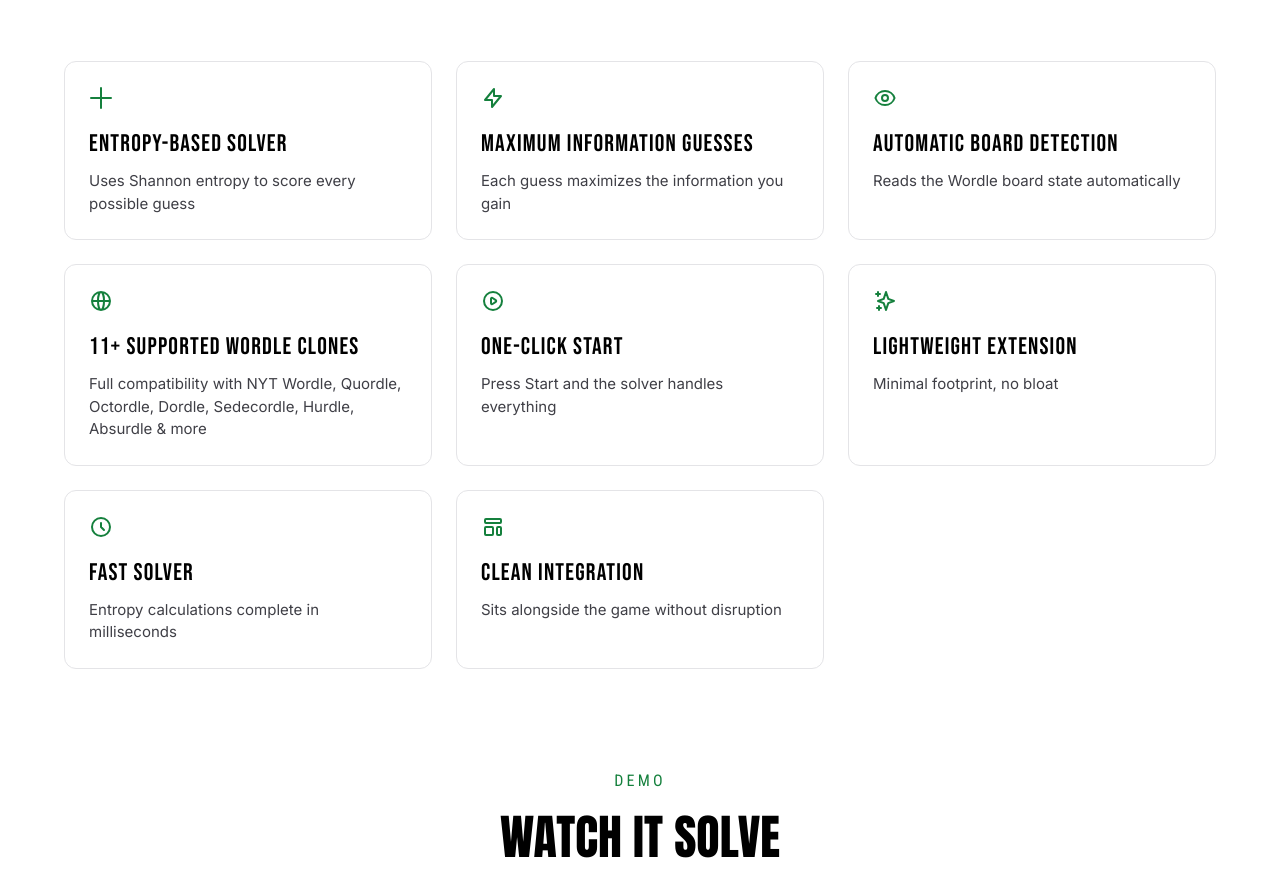
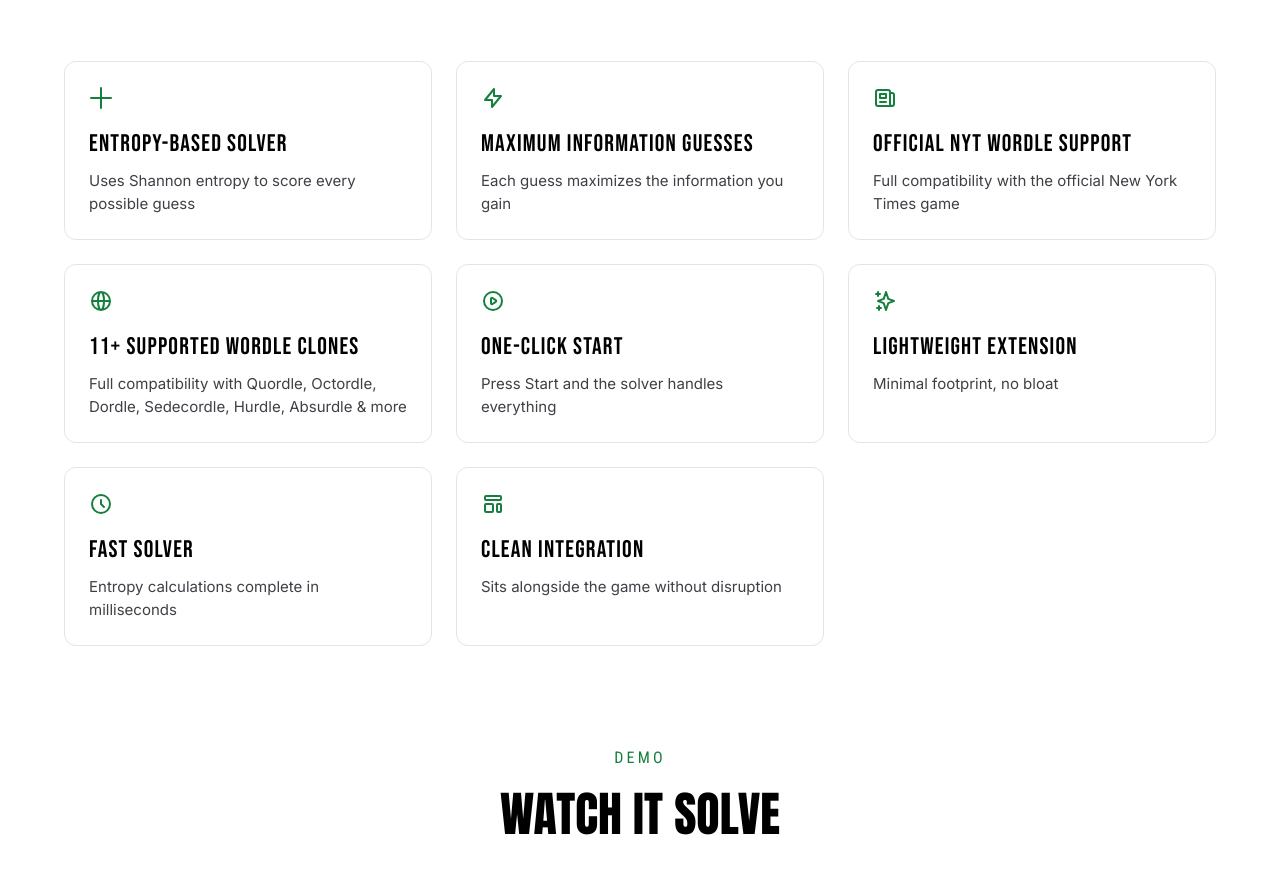
Before and after one commit to naitaj/wordle, a React (Vite) app: page / in a window 1280 px wide. Shown: the part 881-1764 px from the top of the page. Built offline with nearby package versions, Linux system fonts and the light colour scheme.

Commit message:
Add official NYT Wordle support feature card alongside 11+ Wordle Clones in homepage features

```diff
--- a/src/pages/HomePage.tsx
+++ b/src/pages/HomePage.tsx
@@ -95,8 +95,8 @@ export const HomePage = () => {
             {[
               { title: 'ENTROPY-BASED SOLVER', desc: 'Uses Shannon entropy to score every possible guess', icon: 'M12 2v20m10-10H2' },
               { title: 'MAXIMUM INFORMATION GUESSES', desc: 'Each guess maximizes the information you gain', icon: 'M13 10V3L4 14h7v7l9-11h-7z' },
-              { title: 'AUTOMATIC BOARD DETECTION', desc: 'Reads the Wordle board state automatically', icon: 'M15 12a3 3 0 11-6 0 3 3 0 016 0z M2.458 12C3.732 7.943 7.523 5 12 5c4.478 0 8.268 2.943 9.542 7-1.274 4.057-5.064 7-9.542 7-4.477 0-8.268-2.943-9.542-7z' },
-              { title: '11+ SUPPORTED WORDLE CLONES', desc: 'Full compatibility with NYT Wordle, Quordle, Octordle, Dordle, Sedecordle, Hurdle, Absurdle & more', icon: 'M21 12a9 9 0 01-9 9m9-9a9 9 0 00-9-9m9 9H3m9 9a9 9 0 01-9-9m9 9c1.657 0 3-4.03 3-9s-1.343-9-3-9m0 18c-1.657 0-3-4.03-3-9s1.343-9 3-9m-9 9a9 9 0 019-9' },
+              { title: 'OFFICIAL NYT WORDLE SUPPORT', desc: 'Full compatibility with the official New York Times game', icon: 'M19 20H5a2 2 0 01-2-2V6a2 2 0 012-2h10a2 2 0 012 2v1m2 13a2 2 0 01-2-2V7m2 13a2 2 0 002-2V9a2 2 0 00-2-2h-2m-4-3H9M7 16h6M7 8h6v4H7V8z' },
+              { title: '11+ SUPPORTED WORDLE CLONES', desc: 'Full compatibility with Quordle, Octordle, Dordle, Sedecordle, Hurdle, Absurdle & more', icon: 'M21 12a9 9 0 01-9 9m9-9a9 9 0 00-9-9m9 9H3m9 9a9 9 0 01-9-9m9 9c1.657 0 3-4.03 3-9s-1.343-9-3-9m0 18c-1.657 0-3-4.03-3-9s1.343-9 3-9m-9 9a9 9 0 019-9' },
               { title: 'ONE-CLICK START', desc: 'Press Start and the solver handles everything', icon: 'M14.752 11.168l-3.197-2.132A1 1 0 0010 9.87v4.263a1 1 0 001.555.832l3.197-2.132a1 1 0 000-1.664z M21 12a9 9 0 11-18 0 9 9 0 0118 0z' },
               { title: 'LIGHTWEIGHT EXTENSION', desc: 'Minimal footprint, no bloat', icon: 'M5 3v4M3 5h4M6 17v4m-2-2h4m5-16l2.286 6.857L21 12l-5.714 2.143L13 21l-2.286-6.857L5 12l5.714-2.143L13 3z' },
               { title: 'FAST SOLVER', desc: 'Entropy calculations complete in milliseconds', icon: 'M12 8v4l3 3m6-3a9 9 0 11-18 0 9 9 0 0118 0z' },
```
